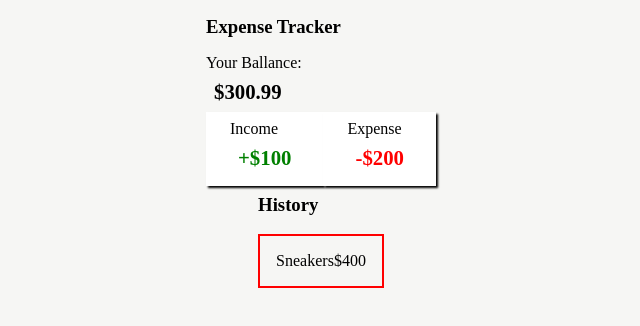
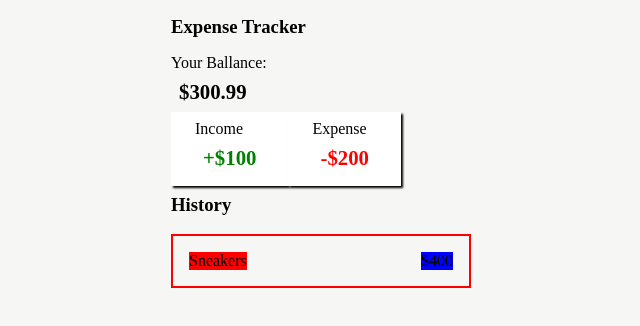
Before and after one commit to yusef-codes10/expense-tracker-vue, a Vue app: page / in a window 1280 px wide. Shown: the top 326 px of the page, without its empty margins (319-959 px from the left). Built offline with nearby package versions, Linux system fonts and the light colour scheme.

Commit message:
a fixed max-width on the parent

```diff
--- a/src/App.vue
+++ b/src/App.vue
@@ -10,12 +10,16 @@ import HistorySection from './components/HistorySection.vue'
   </div>
 </template>
 
+<!-- App.vue -->
 <style scoped>
 .expense-tracker {
   display: flex;
   flex-direction: column;
   height: 100dvh;
-  align-items: center;
+  align-items: center; /* This centers the container horizontally */
   gap: 0.5rem;
+  width: 100%;
+  max-width: 400px; /* Set max-width on the parent instead */
+  margin: 0 auto; /* Center the whole app */
 }
 </style>
--- a/src/components/DisplaySection.vue
+++ b/src/components/DisplaySection.vue
@@ -20,6 +20,10 @@
 </template>
 
 <style scoped>
+.header {
+  width: 300px;
+}
+
 h3 {
   margin: 1rem 0;
 }
--- a/src/components/HistorySection.vue
+++ b/src/components/HistorySection.vue
@@ -11,7 +11,7 @@ import ItemComp from './ItemComp.vue'
 </template>
 
 <style scoped>
-.histroy {
-  width: 100%;
+.history {
+  width: 300px;
 }
 </style>
--- a/src/components/ItemComp.vue
+++ b/src/components/ItemComp.vue
@@ -9,7 +9,7 @@
 
 <style scoped>
 .item {
-  width: 100%;
+  width: 300px;
   display: flex;
   justify-content: space-between;
   align-items: center;
@@ -17,8 +17,11 @@
   padding: 1rem;
 }
 
-.item-title,
+.item-title {
+  background-color: red;
+}
+
 .item-price {
-  width: 100%;
+  background-color: blue;
 }
 </style>
```
